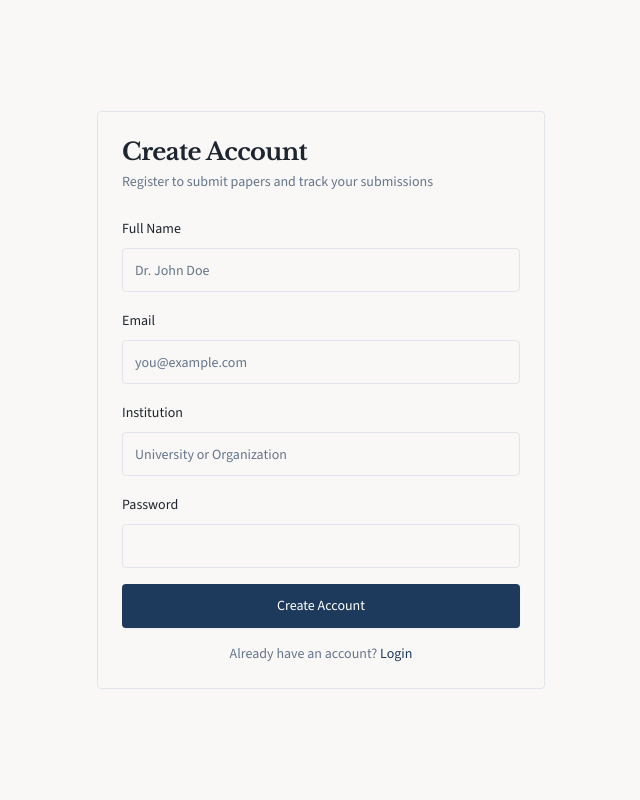
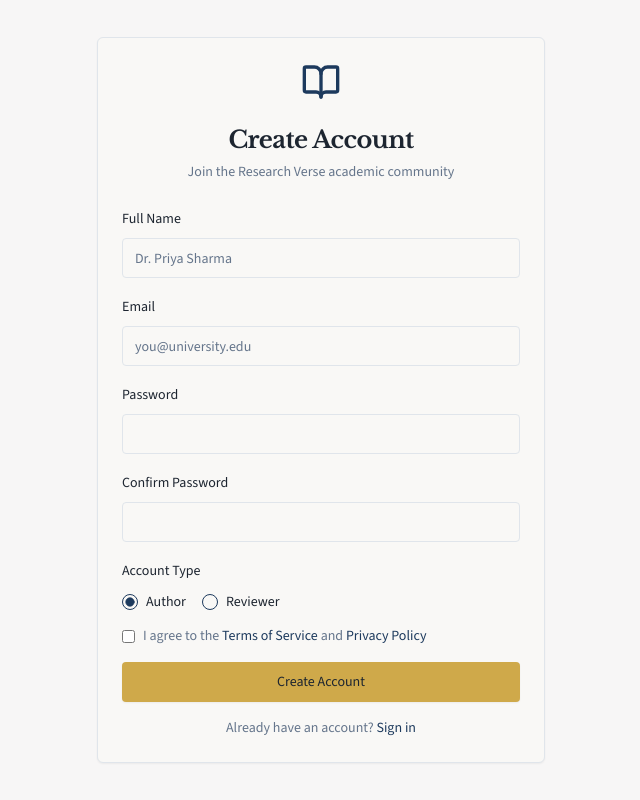
Before and after one commit to omkarspace/paperas, a Next.js app: page /auth/register in a window 1280 px wide. Shown: the whole page, without its empty margins (319-959 px from the left). Built offline with nearby package versions, Linux system fonts and the light colour scheme.

Commit message:
feat: redesign register page with role selector

```diff
--- a/src/app/auth/register/page.tsx
+++ b/src/app/auth/register/page.tsx
@@ -1,120 +1,72 @@
-"use client";
-
-import { useState } from "react";
 import Link from "next/link";
-import { useRouter } from "next/navigation";
+import { BookOpen } from "lucide-react";
 import { Button } from "@/components/ui/button";
+import { Card, CardContent, CardDescription, CardHeader, CardTitle } from "@/components/ui/card";
 import { Input } from "@/components/ui/input";
 import { Label } from "@/components/ui/label";
-import { Card, CardContent, CardDescription, CardHeader, CardTitle } from "@/components/ui/card";
+import { RadioGroup, RadioGroupItem } from "@/components/ui/radio-group";
 
 export default function RegisterPage() {
-  const router = useRouter();
-  const [error, setError] = useState("");
-  const [loading, setLoading] = useState(false);
-
-  async function onSubmit(e: React.FormEvent<HTMLFormElement>) {
-    e.preventDefault();
-    setLoading(true);
-    setError("");
-
-    const formData = new FormData(e.currentTarget);
-    const data = {
-      name: formData.get("name") as string,
-      email: formData.get("email") as string,
-      password: formData.get("password") as string,
-      institution: formData.get("institution") as string,
-    };
-
-    try {
-      const res = await fetch("/api/auth/register", {
-        method: "POST",
-        headers: { "Content-Type": "application/json" },
-        body: JSON.stringify(data),
-      });
-
-      if (!res.ok) {
-        const result = await res.json();
-        throw new Error(result.error || "Registration failed");
-      }
-
-      router.push("/auth/login?registered=true");
-    } catch (err) {
-      setError(err instanceof Error ? err.message : "Registration failed");
-    } finally {
-      setLoading(false);
-    }
-  }
-
   return (
-    <div className="min-h-screen flex items-center justify-center py-12 px-4">
-      <Card className="w-full max-w-md border rounded-md shadow-none">
-        <CardHeader className="space-y-1">
-          <CardTitle className="font-serif font-bold text-2xl">Create Account</CardTitle>
-          <CardDescription>
-            Register to submit papers and track your submissions
-          </CardDescription>
+    <div className="flex min-h-screen items-center justify-center bg-muted/30 px-4 py-8">
+      <Card className="w-full max-w-md">
+        <CardHeader className="text-center">
+          <Link href="/" className="mx-auto mb-4">
+            <BookOpen className="h-10 w-10 text-primary" />
+          </Link>
+          <CardTitle className="font-serif text-2xl">Create Account</CardTitle>
+          <CardDescription>Join the Research Verse academic community</CardDescription>
         </CardHeader>
         <CardContent>
-          <form onSubmit={onSubmit} className="space-y-4">
-            {error && (
-              <div className="p-3 text-sm text-destructive bg-destructive/10 rounded-md">
-                {error}
-              </div>
-            )}
+          <form className="space-y-4">
             <div className="space-y-2">
               <Label htmlFor="name">Full Name</Label>
-              <Input
-                id="name"
-                name="name"
-                type="text"
-                placeholder="Dr. John Doe"
-                className="h-11 rounded-md"
-                required
-              />
+              <Input id="name" placeholder="Dr. Priya Sharma" required />
             </div>
             <div className="space-y-2">
               <Label htmlFor="email">Email</Label>
-              <Input
-                id="email"
-                name="email"
-                type="email"
-                placeholder="you@example.com"
-                className="h-11 rounded-md"
-                required
-              />
-            </div>
-            <div className="space-y-2">
-              <Label htmlFor="institution">Institution</Label>
-              <Input
-                id="institution"
-                name="institution"
-                type="text"
-                placeholder="University or Organization"
-                className="h-11 rounded-md"
-              />
+              <Input id="email" type="email" placeholder="you@university.edu" required />
             </div>
             <div className="space-y-2">
               <Label htmlFor="password">Password</Label>
-              <Input
-                id="password"
-                name="password"
-                type="password"
-                minLength={8}
-                className="h-11 rounded-md"
-                required
-              />
+              <Input id="password" type="password" required />
             </div>
-            <Button type="submit" className="w-full h-11 rounded-md bg-primary text-primary-foreground hover:bg-primary/90 shadow-sm" disabled={loading}>
-              {loading ? "Creating account..." : "Create Account"}
+            <div className="space-y-2">
+              <Label htmlFor="confirm-password">Confirm Password</Label>
+              <Input id="confirm-password" type="password" required />
+            </div>
+            <div className="space-y-3">
+              <Label>Account Type</Label>
+              <RadioGroup defaultValue="author" className="flex gap-4">
+                <div className="flex items-center space-x-2">
+                  <RadioGroupItem value="author" id="author" />
+                  <Label htmlFor="author" className="font-normal">Author</Label>
+                </div>
+                <div className="flex items-center space-x-2">
+                  <RadioGroupItem value="reviewer" id="reviewer" />
+                  <Label htmlFor="reviewer" className="font-normal">Reviewer</Label>
+                </div>
+              </RadioGroup>
+            </div>
+            <div className="flex items-center space-x-2">
+              <input type="checkbox" id="terms" className="rounded border-input" required />
+              <Label htmlFor="terms" className="text-sm font-normal text-muted-foreground">
+                I agree to the{" "}
+                <Link href="/terms" className="text-primary hover:underline">Terms of Service</Link>
+                {" "}and{" "}
+                <Link href="/privacy" className="text-primary hover:underline">Privacy Policy</Link>
+              </Label>
+            </div>
+            <Button type="submit" className="w-full bg-secondary text-secondary-foreground hover:bg-secondary/90">
+              Create Account
             </Button>
+            <p className="text-center text-sm text-muted-foreground">
+              Already have an account?{" "}
+              <Link href="/auth/login" className="text-primary hover:underline">
+                Sign in
+              </Link>
+            </p>
           </form>
-          <div className="mt-4 text-center text-sm">
-            <span className="text-muted-foreground">Already have an account? </span>
-            <Link href="/auth/login" className="text-primary hover:underline">
-              Login
-            </Link>
-          </div>
         </CardContent>
       </Card>
     </div>
--- /dev/null
+++ b/src/components/ui/radio-group.tsx
@@ -0,0 +1,44 @@
+"use client"
+
+import * as React from "react"
+import * as RadioGroupPrimitive from "@radix-ui/react-radio-group"
+import { Circle } from "lucide-react"
+
+import { cn } from "@/lib/utils/utils"
+
+const RadioGroup = React.forwardRef<
+  React.ElementRef<typeof RadioGroupPrimitive.Root>,
+  React.ComponentPropsWithoutRef<typeof RadioGroupPrimitive.Root>
+>(({ className, ...props }, ref) => {
+  return (
+    <RadioGroupPrimitive.Root
+      className={cn("grid gap-2", className)}
+      {...props}
+      ref={ref}
+    />
+  )
+})
+RadioGroup.displayName = RadioGroupPrimitive.Root.displayName
+
+const RadioGroupItem = React.forwardRef<
+  React.ElementRef<typeof RadioGroupPrimitive.Item>,
+  React.ComponentPropsWithoutRef<typeof RadioGroupPrimitive.Item>
+>(({ className, ...props }, ref) => {
+  return (
+    <RadioGroupPrimitive.Item
+      ref={ref}
+      className={cn(
+        "aspect-square h-4 w-4 rounded-full border border-primary text-primary ring-offset-background focus:outline-none focus-visible:ring-2 focus-visible:ring-ring focus-visible:ring-offset-2 disabled:cursor-not-allowed disabled:opacity-50",
+        className
+      )}
+      {...props}
+    >
+      <RadioGroupPrimitive.Indicator className="flex items-center justify-center">
+        <Circle className="h-2.5 w-2.5 fill-current text-current" />
+      </RadioGroupPrimitive.Indicator>
+    </RadioGroupPrimitive.Item>
+  )
+})
+RadioGroupItem.displayName = RadioGroupPrimitive.Item.displayName
+
+export { RadioGroup, RadioGroupItem }
```
